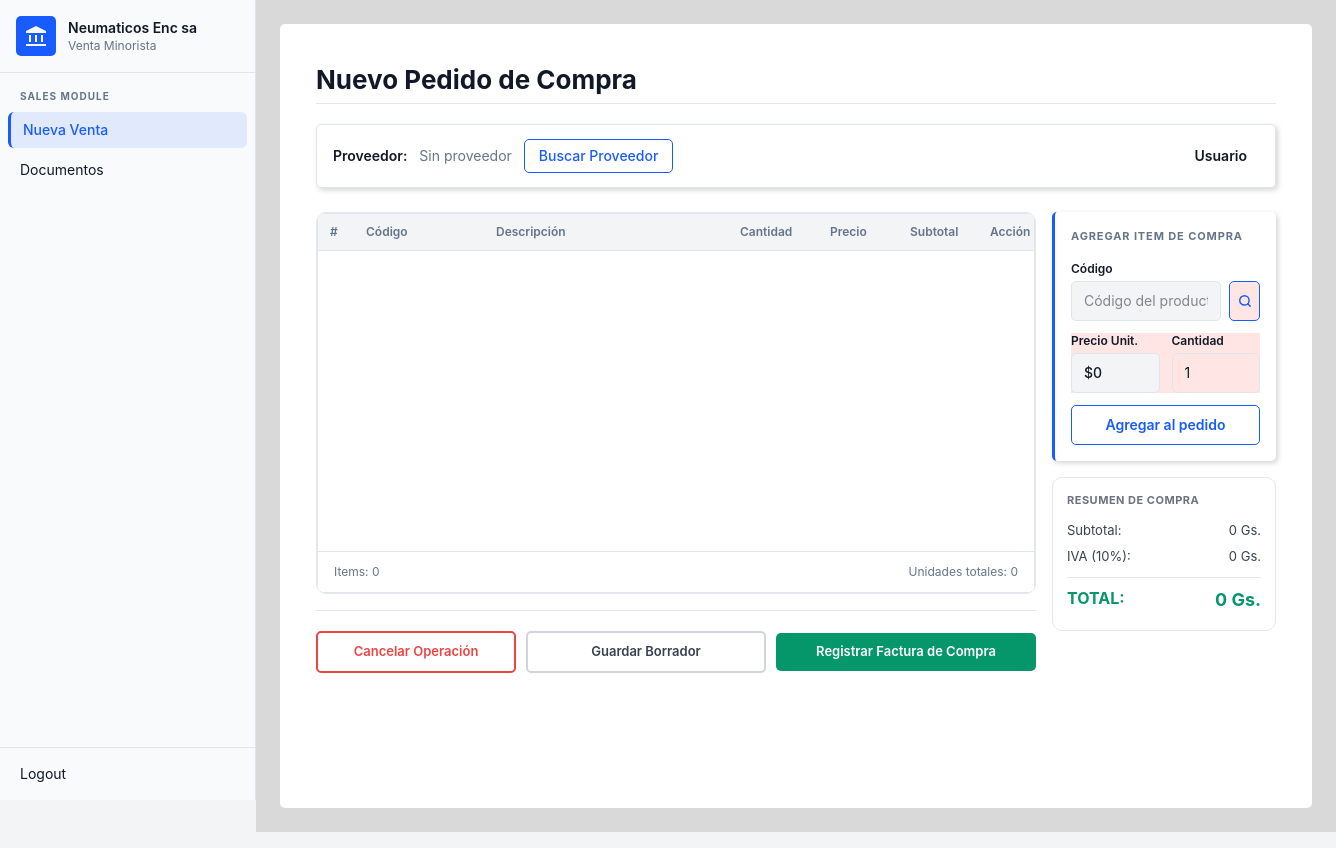
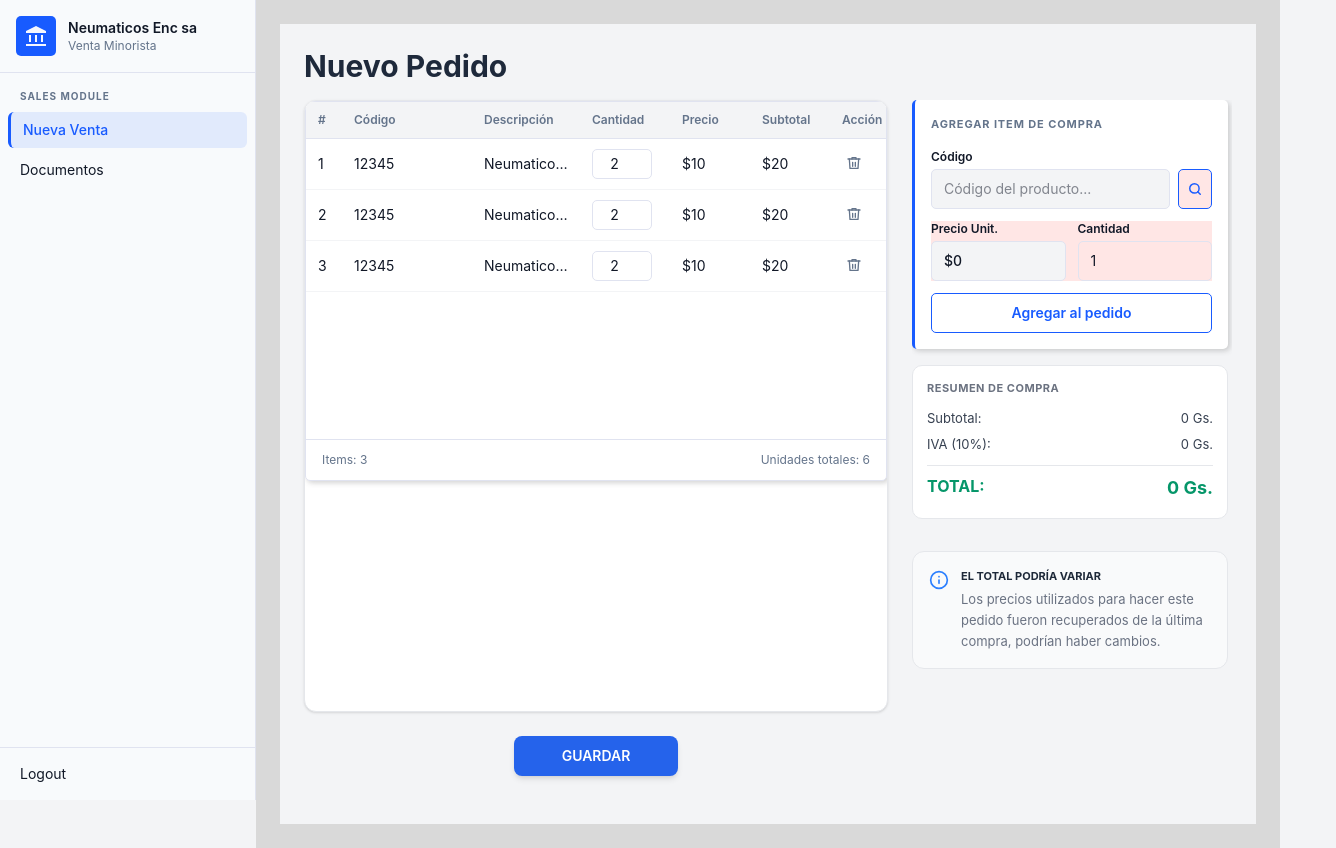
Before and after one commit to agusquartz/ERP-Gestion-2026, a Next.js app in the folder erp_front/: page /purchases/purchase-request in a window 1280 px wide. Shown: the whole page, 1336 px wide, since content can reach past the window. Built offline with nearby package versions, Linux system fonts and the light colour scheme.

Commit message:
fix: correct table rendering error and add information component

```diff
--- /dev/null
+++ b/erp_front/modules/purchases/components/NewPurchases/PurchaseInformation.jsx
@@ -0,0 +1,18 @@
+import { InfoIcon } from "@/shared/components/Icons"; // Asegúrate de tener un icono de info
+import { s } from "../../styles/NewPurchase/NewPurchasesStyles";
+
+export function PurchaseInformation() {
+  return (
+    <div className={s.infoPanel}>
+      <div className="text-blue-500 mt-0.5">
+        <InfoIcon size={20} />
+      </div>
+      <div>
+        <h4 className="text-[11px] font-bold text-gray-800 uppercase mb-1">El total podría variar</h4>
+        <p className={s.infoText}>
+          Los precios utilizados para hacer este pedido fueron recuperados de la última compra, podrían haber cambios.
+        </p>
+      </div>
+    </div>
+  );
+}
--- a/erp_front/modules/purchases/hooks/usePurchaseForm.js
+++ b/erp_front/modules/purchases/hooks/usePurchaseForm.js
@@ -1,9 +1,10 @@
 "use client";
 import { useState } from "react";
+import { mock_items } from "../services/mock";
 
 export function usePurchaseForm() {
   const [selectedProvider, setSelectedProvider] = useState(null);
-  const [items, setItems] = useState([]);
+  const [items, setItems] = useState(mock_items);
   const [submitError, setSubmitError] = useState("");
   const [ivaRate] = useState(0.1);
 
--- a/erp_front/modules/purchases/pages/NewPurchasePage.jsx
+++ b/erp_front/modules/purchases/pages/NewPurchasePage.jsx
@@ -5,13 +5,14 @@ import { usePurchaseForm } from "../hooks/usePurchaseForm";
 import { useDisclosure } from "@/shared/hooks/useDisclosure";
 
 
-// Components (Asumiendo que creaste versiones para Purchase o reutilizas las de Sales)
-import { PurchaseHeader } from "../components/newPurchases/PurchaseHeader";
+// Components (Asumiendo que creaste versiones para Purchase o reutilizas las de Sales);
 import { PurchaseItemsTable } from "../components/NewPurchases/PurchaseItemsTable";
 import { AddPurchaseProductPanel } from "../components/NewPurchases/AddPurchaseProductPanel.jsx";
 import { PurchaseSummaryPanel } from "../components/NewPurchases/PurchaseSummaryPanel";
 import { PurchaseActions } from "../components/NewPurchases/PurchaseActions";
+import { PurchaseInformation } from "../components/NewPurchases/PurchaseInformation";
 import { s } from "../styles/NewPurchase/NewPurchasesStyles";
+import { mock_items } from "../services/mock";
 
 export default function NewPurchasePage() {
   const {
@@ -24,29 +25,36 @@ export default function NewPurchasePage() {
   const [pendingProduct, setPendingProduct] = useState(null);
 
   return (
-    <div className="flex h-full min-h-0 flex-col bg-surface p-4 md:p-6 rounded-[5px]">
-    <div style={{ ...s.container, display: 'flex', flexDirection: 'column', height: '100%', gap: '8px'}}>
-      <div style={{...s.headerSection}}>
-        <h1 style={s.pageTitle}>Nuevo Pedido de Compra</h1>
-        <div style={s.divider} />
+    <div className={s.container}>
+      <div className={s.titleSection}>
+        <h1 className={s.pageTitle}>Nuevo Pedido</h1>
       </div>
 
-      <PurchaseHeader />
+      <div className={s.contentLayout}>
+        {/* COLUMNA IZQUIERDA: Tabla y Botón Guardar */}
+        <div className="flex flex-col min-h-0">
+          <div className="flex-1 min-h-0 bg-white rounded-xl shadow-sm border border-gray-200 overflow-hidden">
+             <PurchaseItemsTable
+              items={mock_items}
+              onQtyChange={updateItemQty}
+              onRemove={removeItem}/>
+          </div>
 
-      <div style={s.contentLayout}>
-        <div style={{ display: "flex", flexDirection: "column", gap: 16 }}>
-          <div style={{...s.tableSection, flex: 1, minHeight: 0, display: 'flex', flexDirection: 'column'}}>
-            <PurchaseItemsTable items={items} />
+          {/* Botón Guardar centrado abajo como el Figma */}
+          <div className="flex justify-center py-6">
+            <button className="bg-[#2563eb] text-white px-12 py-2.5 rounded-lg font-semibold text-sm hover:bg-blue-700 transition-colors shadow-md">
+              GUARDAR
+            </button>
           </div>
-          <PurchaseActions />
         </div>
 
-        <div style={{ display: "flex", flexDirection: "column", gap: 16 }}>
+        {/* COLUMNA DERECHA: Paneles de control */}
+        <div className="flex flex-col gap-4 overflow-y-auto pr-1">
           <AddPurchaseProductPanel />
           <PurchaseSummaryPanel />
+          <PurchaseInformation />
         </div>
       </div>
     </div>
-    </div>
   );
 }
--- /dev/null
+++ b/erp_front/modules/purchases/services/mock.js
@@ -0,0 +1,5 @@
+export const mock_items = [
+    {id:1, codigo: "12345", descripcion: "Neumatico Pirelli", cantidad: 2, precio: 10, subtotal: 20},
+    {id:2, codigo: "12345", descripcion: "Neumatico Pirelli", cantidad: 2, precio: 10, subtotal: 20},
+    {id:3, codigo: "12345", descripcion: "Neumatico Pirelli", cantidad: 2, precio: 10, subtotal: 20},
+];
--- a/erp_front/modules/purchases/styles/NewPurchase/NewPurchasesStyles.js
+++ b/erp_front/modules/purchases/styles/NewPurchase/NewPurchasesStyles.js
@@ -3,11 +3,18 @@
 
 export const s = {
   // ── Página ────────────────────────────────────────────────────────────────
-  titleSection: {marginBottom: 24},
-  pageTitle:     { fontSize: 26, fontWeight: 700, marginBottom: 4, color: "#111827" },
-  contentLayout: { display: "grid", gridTemplateColumns: "1fr 224px", gap: 16 },
+  container: "h-screen flex flex-col bg-[#f3f4f6] p-6 overflow-hidden",
+  titleSection: "mb-4",
+  pageTitle: "text-3xl font-bold text-[#1e293b]",
+  contentLayout: "grid grid-cols-1 md:grid-cols-[1fr_320px] gap-6 flex-1 min-h-0",
+
+
   errorBanner:   { background: "#FEE2E2", border: "1px solid #FECACA", color: "#B91C1C", borderRadius: 8, padding: "10px 14px", marginBottom: 12, fontSize: 13 },
   divider:       { borderBottom: "1px solid #E5E7EB", marginTop: "4px", marginBottom: "12px"},
+
+  // Nuevo estilo para el panel de información (Figma inferior derecha)
+  infoPanel: "bg-gray-50 border border-gray-200 rounded-xl p-4 mt-4 flex items-start gap-3",
+  infoText: "text-[13px] text-gray-500 leading-relaxed",
 
   // ── Header row (Proveedor) ────────────────────────────────────────────────
   headerRow:  { display: "flex", justifyContent: "space-between", alignItems: "center", marginBottom: 18, color: "#e6e9e8"},
@@ -15,13 +22,7 @@ export const s = {
   providerName: { fontWeight: 500, color: "#059669", fontSize: 14 }, // Verde para diferenciar de ventas
 
   // ── Tabla de Neumáticos ───────────────────────────────────────────────────
-  container: {
-    padding: "12px",
-    display: "flex",
-    flexDirection: "column",
-    gap: 10,
-    minHeight: "calc(100vh - 64px)" // Ajusta según el alto de tu navbar
-  },
+
   // Contenedor de la izquierda (Tabla + Botones)
   mainColumn: {
     display: "flex",
--- a/erp_front/shared/components/Icons.jsx
+++ b/erp_front/shared/components/Icons.jsx
@@ -62,3 +62,19 @@ export const LogoutIcon = () => (
     <line x1="21" y1="12" x2="9" y2="12" />
   </svg>
 );
+
+export const InfoIcon = ({ size = 16 }) => (
+  <svg width={size} height={size} viewBox="0 0 24 24" fill="none" stroke="currentColor" strokeWidth="2" strokeLinecap="round" strokeLinejoin="round">
+    <circle cx="12" cy="12" r="10" />
+    <line x1="12" y1="16" x2="12" y2="12" />
+    <line x1="12" y1="8" x2="12.01" y2="8" />
+  </svg>
+);
+
+export const PackageIcon = ({ size = 16 }) => (
+  <svg width={size} height={size} viewBox="0 0 24 24" fill="none" stroke="currentColor" strokeWidth="2" strokeLinecap="round" strokeLinejoin="round">
+    <path d="M21 16V8a2 2 0 0 0-1-1.73l-7-4a2 2 0 0 0-2 0l-7 4A2 2 0 0 0 3 8v8a2 2 0 0 0 1 1.73l7 4a2 2 0 0 0 2 0l7-4A2 2 0 0 0 21 16z" />
+    <polyline points="3.27 6.96 12 12.01 20.73 6.96" />
+    <line x1="12" y1="22.08" x2="12" y2="12" />
+  </svg>
+);
```
